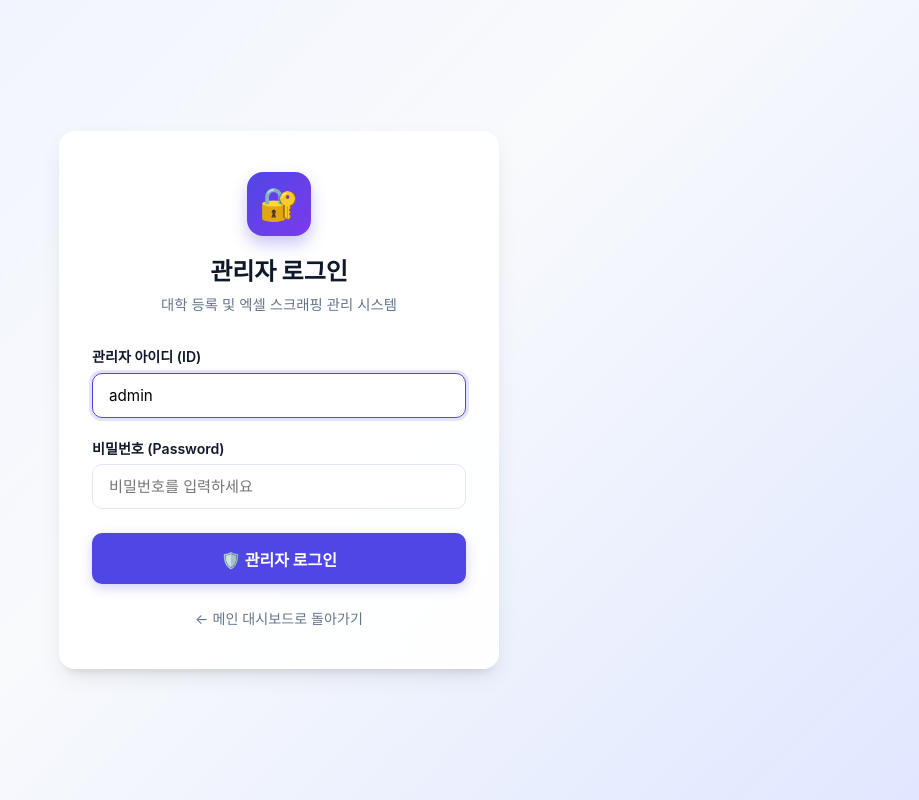
After one commit to suego78ai/ipsi, a FastAPI app: template templates/login.html in a window 1280 px wide. The commit adds this page. Shown: the whole page, without its empty margins (361-1280 px from the left). Run offline with FastAPI, Linux system fonts and the light colour scheme; the template is opened without the code that fills it, so the values that code supplies are empty; parts of the project's set-up code (start-up, migrations or seed data) failed here and were passed over; some web fonts are replaced.

Commit message:
Add admin authentication system (ID: admin, PW: ipsi4774!) for university scraping & management

```diff
--- a/main.py
+++ b/main.py
@@ -9,11 +9,29 @@ import io
 from typing import Optional
 from database import SessionLocal, engine, Base, University, DepartmentData
 from scraper_service import scrape_university_data
+from export_data import export_to_json
+
+import hmac
+import hashlib
 
 app = FastAPI()
 
 # Mount templates
 templates = Jinja2Templates(directory="templates")
+
+# Admin Authentication
+ADMIN_USERNAME = "admin"
+ADMIN_PASSWORD = "ipsi4774!"
+AUTH_SECRET = "ipsi_admin_auth_secret_token_2027"
+
+def create_admin_token() -> str:
+    return hmac.new(AUTH_SECRET.encode(), ADMIN_USERNAME.encode(), hashlib.sha256).hexdigest()
+
+def is_admin_authenticated(request: Request) -> bool:
+    token = request.cookies.get("ipsi_admin_token")
+    if not token:
+        return False
+    return hmac.compare_digest(token, create_admin_token())
 
 # Dependency
 def get_db():
@@ -240,6 +258,56 @@ def get_multi_year_chart_data(db: Session):
 
     return json.dumps(chart_data)
 
+@app.get("/login", response_class=HTMLResponse)
+async def login_page(request: Request, error: Optional[str] = None, next: Optional[str] = "/"):
+    if is_admin_authenticated(request):
+        return RedirectResponse(url=next or "/", status_code=303)
+
+    error_msg = None
+    if error == "invalid_credentials":
+        error_msg = "아이디 또는 비밀번호가 일치하지 않습니다."
+    elif error == "auth_required":
+        error_msg = "대학 등록 및 스크래핑을 위해 관리자 로그인이 필요합니다."
+
+    return templates.TemplateResponse(request=request, name="login.html", context={
+        "request": request,
+        "error_msg": error_msg,
+        "next": next or "/",
+        "is_admin": False
+    })
+
+@app.post("/login")
+async def process_login(
+    request: Request,
+    username: str = Form(...),
+    password: str = Form(...),
+    next: Optional[str] = Form("/")
+):
+    if username.strip() == ADMIN_USERNAME and password.strip() == ADMIN_PASSWORD:
+        response = RedirectResponse(url=next or "/", status_code=303)
+        response.set_cookie(
+            key="ipsi_admin_token",
+            value=create_admin_token(),
+            httponly=True,
+            max_age=86400 * 7, # 7 days
+            samesite="lax"
+        )
+        return response
+    else:
+        return templates.TemplateResponse(request=request, name="login.html", context={
+            "request": request,
+            "error_msg": "아이디 또는 비밀번호가 올바르지 않습니다.",
+            "next": next or "/",
+            "is_admin": False
+        }, status_code=400)
+
+@app.get("/logout")
+@app.post("/logout")
+async def process_logout():
+    response = RedirectResponse(url="/", status_code=303)
+    response.delete_cookie(key="ipsi_admin_token")
+    return response
+
 @app.get("/", response_class=HTMLResponse)
 async def read_root(request: Request, db: Session = Depends(get_db)):
     universities = db.query(University).order_by(University.created_at.desc()).all()
@@ -253,13 +321,15 @@ async def read_root(request: Request, db: Session = Depends(get_db)):
     selected_data = None
 
     return templates.TemplateResponse(request=request, name="index.html", context={
+        "request": request,
         "tree_data": tree_data,
         "unique_univ_names": unique_univ_names,
         "insights": insights,
         "chart_data_json": chart_data_json,
         "selected_univ": selected_univ,
         "selected_data": selected_data,
-        "is_compare_mode": False
+        "is_compare_mode": False,
+        "is_admin": is_admin_authenticated(request)
     })
 
 @app.get("/univ/{univ_id}", response_class=HTMLResponse)
@@ -273,12 +343,31 @@ async def get_univ(request: Request, univ_id: int, db: Session = Depends(get_db)
         raise HTTPException(status_code=404, detail="University not found")
 
     return templates.TemplateResponse(request=request, name="index.html", context={
+        "request": request,
         "tree_data": tree_data,
         "unique_univ_names": unique_univ_names,
         "selected_univ": selected_univ,
         "selected_data": json.loads(selected_univ.scraped_data),
-        "is_compare_mode": False
+        "is_compare_mode": False,
+        "is_admin": is_admin_authenticated(request)
     })
+
+@app.post("/univ/{univ_id}/delete")
+async def delete_univ(request: Request, univ_id: int, db: Session = Depends(get_db)):
+    if not is_admin_authenticated(request):
+        return RedirectResponse(url="/login?error=auth_required", status_code=303)
+
+    target = db.query(University).filter(University.id == univ_id).first()
+    if target:
+        db.query(DepartmentData).filter(DepartmentData.university_id == univ_id).delete()
+        db.delete(target)
+        db.commit()
+        try:
+            export_to_json(db)
+        except Exception as ex:
+            print(f"[경고] JSON 자동 갱신 실패: {ex}")
+
+    return RedirectResponse(url="/", status_code=303)
 
 @app.get("/compare", response_class=HTMLResponse)
 async def get_compare(request: Request, year: str = None, adm_type: str = None, cap_type: str = None, db: Session = Depends(get_db)):
@@ -323,11 +412,15 @@ async def get_compare(request: Request, year: str = None, adm_type: str = None,
         "unique_univ_names": unique_univ_names,
         "is_compare_mode": True,
         "compare_data": compare_data,
-        "compare_title": compare_title
+        "compare_title": compare_title,
+        "is_admin": is_admin_authenticated(request)
     })
 
 @app.post("/scrape")
 async def scrape_url(request: Request, name: str = Form(...), year: str = Form(...), admission_type: str = Form(...), capacity_type: str = Form(...), url: str = Form(...), db: Session = Depends(get_db)):
+    if not is_admin_authenticated(request):
+        return RedirectResponse(url="/login?error=auth_required", status_code=303)
+
     try:
         # Scrape the URL
         scraped_data = scrape_university_data(url)
@@ -347,38 +440,77 @@ async def scrape_url(request: Request, name: str = Form(...), year: str = Form(.
             existing_univ.scraped_data = json.dumps(scraped_data)
             db.commit()
             save_departments(db, existing_univ.id, scraped_data.get("parsed_departments", []))
-            return RedirectResponse(url=f"/univ/{existing_univ.id}", status_code=303)
+            target_id = existing_univ.id
+        else:
+            # Save new
+            new_univ = University(
+                name=name,
+                year=year,
+                admission_type=admission_type,
+                capacity_type=capacity_type,
+                url=url,
+                scraped_data=json.dumps(scraped_data)
+            )
+            db.add(new_univ)
+            db.commit()
+            db.refresh(new_univ)
+            save_departments(db, new_univ.id, scraped_data.get("parsed_departments", []))
+            target_id = new_univ.id
 
-        # Save new
-        new_univ = University(
-            name=name,
-            year=year,
-            admission_type=admission_type,
-            capacity_type=capacity_type,
-            url=url,
-            scraped_data=json.dumps(scraped_data)
-        )
-        db.add(new_univ)
-        db.commit()
-        db.refresh(new_univ)
-        save_departments(db, new_univ.id, scraped_data.get("parsed_departments", []))
+        # 정적 사이트(JSON)도 자동 동기화
+        try:
+            export_to_json(db)
+        except Exception as ex:
+            print(f"[경고] JSON 자동 갱신 실패: {ex}")
 
-        return RedirectResponse(url=f"/univ/{new_univ.id}", status_code=303)
+        return RedirectResponse(url=f"/univ/{target_id}", status_code=303)
     except Exception as e:
         all_univs = db.query(University).order_by(University.created_at.desc()).all()
         unique_univ_names = sorted(list(set([u.name for u in all_univs])))
         return templates.TemplateResponse(request=request, name="index.html", context={
+            "request": request,
             "tree_data": build_tree(all_univs),
             "unique_univ_names": unique_univ_names,
-            "error_msg": str(e)
+            "error_msg": str(e),
+            "is_admin": is_admin_authenticated(request)
         }, status_code=400)
 
 @app.get("/template.xlsx")
 async def download_template():
-    df = pd.DataFrame(columns=["연도", "모집시기", "대학명", "URL"])
+    data = [
+        {
+            "학년도": "2027",
+            "모집시기": "수시1차",
+            "대학명": "인하공업전문대학",
+            "URL": "https://addon.jinhakapply.com/RatioV1/RatioH/Ratio41260471.html",
+            "정원구분": "정원내"
+        },
+        {
+            "학년도": "2027",
+            "모집시기": "수시1차",
+            "대학명": "유한대학교",
+            "URL": "https://addon.jinhakapply.com/RatioV1/RatioH/Ratio41280381.html",
+            "정원구분": "구분없음"
+        },
+        {
+            "학년도": "2027",
+            "모집시기": "수시2차",
+            "대학명": "동양미래대학교",
+            "URL": "https://addon.jinhakapply.com/RatioV1/RatioH/Ratio41150241.html",
+            "정원구분": "구분없음"
+        }
+    ]
+    df = pd.DataFrame(data)
     output = io.BytesIO()
     with pd.ExcelWriter(output, engine="openpyxl") as writer:
-        df.to_excel(writer, index=False, sheet_name="Sheet1")
+        df.to_excel(writer, index=False, sheet_name="경쟁률_등록서식")
+
+        # openpyxl 스타일 및 컬럼 너비 자동 조정
+        ws = writer.sheets["경쟁률_등록서식"]
+        col_widths = {"A": 12, "B": 14, "C": 22, "D": 65, "E": 14}
+        for col, width in col_widths.items():
+            ws.column_dimensions[col].width = width
+
     output.seek(0)
 
     headers = {
@@ -388,6 +520,9 @@ async def download_template():
 
 @app.post("/upload_excel")
 async def upload_excel(request: Request, file: UploadFile = File(...), db: Session = Depends(get_db)):
+    if not is_admin_authenticated(request):
+        return RedirectResponse(url="/login?error=auth_required", status_code=303)
+
     try:
         contents = await file.read()
         df = pd.read_excel(io.BytesIO(contents))
@@ -442,6 +577,12 @@ async def upload_excel(request: Request, file: UploadFile = File(...), db: Sessi
             except Exception as e:
                 print(f"Error scraping {url}: {e}")
                 continue
+
+        # 정적 사이트(JSON)도 자동 동기화
+        try:
+            export_to_json(db)
+        except Exception as ex:
+            print(f"[경고] JSON 자동 갱신 실패: {ex}")
 
         return RedirectResponse(url="/", status_code=303)
     except Exception as e:
@@ -510,7 +651,8 @@ async def search_departments(
             "univ_name": univ_name,
             "ratio": ratio
         },
-        "search_results": results
+        "search_results": results,
+        "is_admin": is_admin_authenticated(request)
     })
 
 @app.get("/report", response_class=HTMLResponse)
@@ -542,13 +684,15 @@ async def custom_report(
         all_univs_by_criteria = {k: sort_names_inha_first(list(v)) for k, v in all_univs_by_criteria.items()}
 
         return templates.TemplateResponse(request=request, name="index.html", context={
+            "request": request,
             "tree_data": tree_data,
             "unique_univ_names": unique_univ_names,
             "is_report_builder": True,
             "builder_mode": mode,
             "all_years": all_years,
             "all_adm_types": all_adm_types,
-            "all_univs_by_criteria": all_univs_by_criteria
+            "all_univs_by_criteria": all_univs_by_criteria,
+            "is_admin": is_admin_authenticated(request)
         })
 
     selected_names = [n.strip() for n in univs.split(",") if n.strip()]
@@ -586,6 +730,10 @@ async def custom_report(
                 except Exception as e:
                     print(f"Failed to real-time scrape {u.name}: {e}")
         db.commit()
+        try:
+            export_to_json(db)
+        except Exception as ex:
+            print(f"[경고] JSON 자동 갱신 실패: {ex}")
 
         # 다시 쿼리하여 업데이트된 데이터 반영
         target_univs = db.query(University).filter(
@@ -661,13 +809,17 @@ async def custom_report(
         data["diff_ratio"] = round(data["ratio"][y_latest] - data["ratio"][y_prev], 2)
 
     return templates.TemplateResponse(request=request, name="index.html", context={
+        "request": request,
         "tree_data": tree_data,
         "unique_univ_names": unique_univ_names,
         "is_report_view": True,
         "is_realtime_view": realtime,
-        "report_data": report_data
+        "report_data": report_data,
+        "is_admin": is_admin_authenticated(request)
     })
 
 if __name__ == "__main__":
-    import uvicorn
-    uvicorn.run("main:app", host="127.0.0.1", port=26240, reload=True)
+    import os, uvicorn
+    port = int(os.environ.get("PORT", 26240))
+    host = "0.0.0.0"
+    uvicorn.run("main:app", host=host, port=port, reload=True)
--- /dev/null
+++ b/templates/login.html
@@ -0,0 +1,220 @@
+<!DOCTYPE html>
+<html lang="ko">
+<head>
+    <meta charset="UTF-8">
+    <meta name="viewport" content="width=device-width, initial-scale=1.0">
+    <title>관리자 로그인 - 입시 경쟁률 대시보드</title>
+    <!-- Google Fonts & Pretendard -->
+    <link rel="stylesheet" as="style" crossorigin href="https://cdn.jsdelivr.net/gh/orioncactus/pretendard@v1.3.9/dist/web/static/pretendard.min.css" />
+    <style>
+        :root {
+            --primary-color: #4f46e5;
+            --primary-hover: #4338ca;
+            --bg-color: #f8fafc;
+            --card-bg: rgba(255, 255, 255, 0.92);
+            --border-color: #e2e8f0;
+            --text-primary: #0f172a;
+            --text-secondary: #64748b;
+            --shadow-sm: 0 1px 3px rgba(0,0,0,0.05);
+            --shadow-md: 0 4px 6px -1px rgba(0,0,0,0.1), 0 2px 4px -2px rgba(0,0,0,0.1);
+            --shadow-lg: 0 10px 25px -5px rgba(0, 0, 0, 0.1), 0 8px 10px -6px rgba(0, 0, 0, 0.1);
+            --radius-lg: 1rem;
+            --radius-md: 0.625rem;
+        }
+
+        * {
+            box-sizing: border-box;
+            margin: 0;
+            padding: 0;
+            font-family: "Pretendard", -apple-system, BlinkMacSystemFont, system-ui, Roboto, sans-serif;
+        }
+
+        body {
+            background: linear-gradient(135deg, #eef2ff 0%, #f8fafc 50%, #e0e7ff 100%);
+            color: var(--text-primary);
+            min-height: 100vh;
+            display: flex;
+            align-items: center;
+            justify-content: center;
+            padding: 1.5rem;
+        }
+
+        .login-card {
+            background: var(--card-bg);
+            backdrop-filter: blur(16px);
+            -webkit-backdrop-filter: blur(16px);
+            border: 1px solid rgba(255, 255, 255, 0.8);
+            box-shadow: var(--shadow-lg);
+            border-radius: var(--radius-lg);
+            width: 100%;
+            max-width: 440px;
+            padding: 2.5rem 2rem;
+            animation: fadeIn 0.4s ease-out;
+        }
+
+        @keyframes fadeIn {
+            from { opacity: 0; transform: translateY(12px); }
+            to { opacity: 1; transform: translateY(0); }
+        }
+
+        .login-header {
+            text-align: center;
+            margin-bottom: 2rem;
+        }
+
+        .login-badge {
+            display: inline-flex;
+            align-items: center;
+            justify-content: center;
+            width: 64px;
+            height: 64px;
+            background: linear-gradient(135deg, #4f46e5 0%, #7c3aed 100%);
+            color: white;
+            font-size: 2rem;
+            border-radius: 1rem;
+            box-shadow: 0 8px 16px rgba(79, 70, 229, 0.3);
+            margin-bottom: 1rem;
+        }
+
+        .login-header h1 {
+            font-size: 1.5rem;
+            font-weight: 800;
+            color: var(--text-primary);
+            margin-bottom: 0.4rem;
+        }
+
+        .login-header p {
+            color: var(--text-secondary);
+            font-size: 0.9rem;
+        }
+
+        .alert-error {
+            background: #fef2f2;
+            border: 1px solid #fecaca;
+            color: #b91c1c;
+            padding: 0.75rem 1rem;
+            border-radius: var(--radius-md);
+            font-size: 0.88rem;
+            margin-bottom: 1.25rem;
+            display: flex;
+            align-items: center;
+            gap: 0.5rem;
+        }
+
+        .form-group {
+            margin-bottom: 1.25rem;
+        }
+
+        .form-group label {
+            display: block;
+            font-size: 0.88rem;
+            font-weight: 600;
+            color: var(--text-primary);
+            margin-bottom: 0.4rem;
+        }
+
+        .form-control {
+            width: 100%;
+            padding: 0.75rem 1rem;
+            font-size: 0.95rem;
+            border: 1px solid var(--border-color);
+            border-radius: var(--radius-md);
+            background: #ffffff;
+            transition: all 0.2s;
+        }
+
+        .form-control:focus {
+            outline: none;
+            border-color: var(--primary-color);
+            box-shadow: 0 0 0 3px rgba(79, 70, 229, 0.15);
+        }
+
+        .btn-submit {
+            width: 100%;
+            padding: 0.85rem;
+            background: var(--primary-color);
+            color: white;
+            border: none;
+            border-radius: var(--radius-md);
+            font-size: 1rem;
+            font-weight: 700;
+            cursor: pointer;
+            transition: all 0.2s;
+            box-shadow: 0 4px 12px rgba(79, 70, 229, 0.25);
+            display: flex;
+            align-items: center;
+            justify-content: center;
+            gap: 0.5rem;
+            margin-top: 1.5rem;
+        }
+
+        .btn-submit:hover {
+            background: var(--primary-hover);
+            transform: translateY(-1px);
+            box-shadow: 0 6px 16px rgba(79, 70, 229, 0.35);
+        }
+
+        .back-link {
+            display: block;
+            text-align: center;
+            margin-top: 1.5rem;
+            color: var(--text-secondary);
+            font-size: 0.88rem;
+            text-decoration: none;
+            transition: color 0.2s;
+        }
+
+        .back-link:hover {
+            color: var(--primary-color);
+        }
+
+        .info-box {
+            margin-top: 1.5rem;
+            padding: 0.75rem 1rem;
+            background: #f1f5f9;
+            border-radius: var(--radius-md);
+            font-size: 0.82rem;
+            color: var(--text-secondary);
+            text-align: center;
+        }
+    </style>
+</head>
+<body>
+
+    <div class="login-card">
+        <div class="login-header">
+            <div class="login-badge">🔐</div>
+            <h1>관리자 로그인</h1>
+            <p>대학 등록 및 엑셀 스크래핑 관리 시스템</p>
+        </div>
+
+        {% if error_msg %}
+        <div class="alert-error">
+            <span>⚠️</span>
+            <div>{{ error_msg }}</div>
+        </div>
+        {% endif %}
+
+        <form action="/login" method="POST">
+            <input type="hidden" name="next" value="{{ next }}">
+
+            <div class="form-group">
+                <label for="username">관리자 아이디 (ID)</label>
+                <input type="text" id="username" name="username" class="form-control" placeholder="아이디를 입력하세요" required autofocus value="admin">
+            </div>
+
+            <div class="form-group">
+                <label for="password">비밀번호 (Password)</label>
+                <input type="password" id="password" name="password" class="form-control" placeholder="비밀번호를 입력하세요" required>
+            </div>
+
+            <button type="submit" class="btn-submit">
+                🛡️ 관리자 로그인
+            </button>
+        </form>
+
+        <a href="/" class="back-link">← 메인 대시보드로 돌아가기</a>
+    </div>
+
+</body>
+</html>
```
Also changed, not shown: index.html (+123 -12 lines), templates/index.html (+51 -13 lines).
